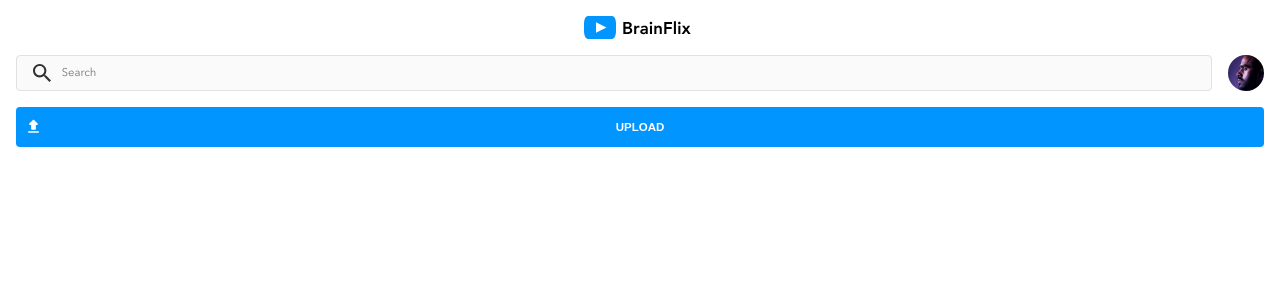
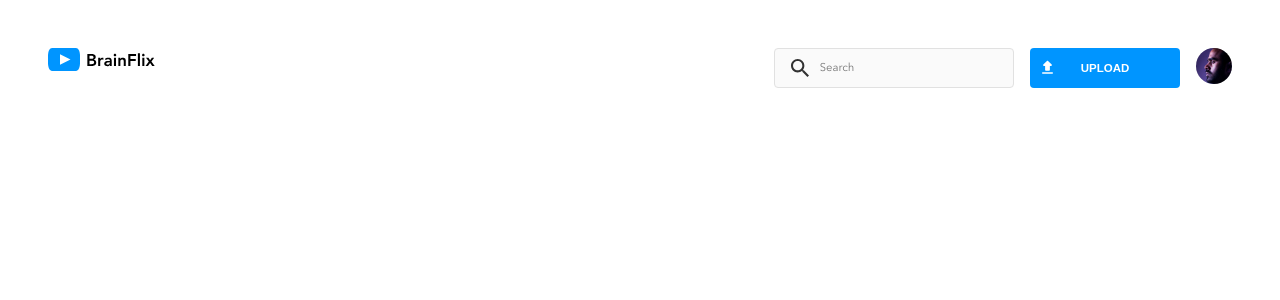
Before and after one commit to genesisvb/brainflix, a React (Create React App) app: page / in a window 1280 px wide. Shown: the top 300 px of the page. Built offline with nearby package versions, Linux system fonts and the light colour scheme.

Commit message:
Add nav-bar for tablet

```diff
--- a/src/App.scss
+++ b/src/App.scss
@@ -1,6 +1,7 @@
 @use './styles/partials/variables' as *;
 @use './styles/partials/mixins' as *;
 @use './styles/partials/fonts' as *;
+@use './styles/partials/mixins' as *;
 
 * {
     box-sizing: border-box;
@@ -11,4 +12,5 @@
 
 .App__container {
     padding: 1rem;
+    font-family: 'AvenirNext LT Pro';
 }
--- a/src/components/Header/Header.jsx
+++ b/src/components/Header/Header.jsx
@@ -9,13 +9,11 @@ return (
     <header className="header">
         <nav class="nav">
             <a href="../../index.html"><img className="nav__logo" src={logo}  alt="logo" /></a>
-            <div className="nav__input">
+            <form className="nav__input">
                 <input img src={inputIcon} className="nav__input-box" type="text" placeholder="Search" />
                 <img src={avatar} className="nav__input-photo" alt="avatar" />
-            </div>
-            <div>
                 <button className="button">Upload</button>
-            </div>
+            </form>
         </nav>
     </header>
 )
--- a/src/components/Header/Header.scss
+++ b/src/components/Header/Header.scss
@@ -1,6 +1,13 @@
 @use "../../styles/partials/variables" as *;
+@use "../../styles/partials/mixins" as *;
 
 .nav {
+
+    @include tablet {
+        padding: 2rem;
+        display: flex;
+        justify-content: space-between;
+    }
 
     &__logo {
         max-width: 7.5rem;
@@ -13,13 +20,18 @@
     &__input {
         display: flex;
         justify-content: space-between;
+        flex-wrap: wrap;
         gap: 1rem;
+
+        @include tablet {
+            flex-wrap: nowrap;
+        }
     }
 
     &__input-box {
         flex: 1;
         max-width: 100%;
-        min-width: 15rem;
+        min-width: 13rem;
         margin-bottom: 1rem;
         background-image: url("../../assets/Icons/search.svg");
         background-repeat: no-repeat;
@@ -34,6 +46,11 @@
         background-color: $secondary-color-bright;
         outline: none;
         resize: none;
+
+        @include tablet {
+            min-width: 15rem;
+            min-height: 2.5rem;
+        }
     }
 
     &__input-avatar {
@@ -53,6 +70,10 @@
         background-color: $secondary-color-medium;
         object-fit: cover;
         object-position: 20%;
+
+        @include tablet {
+            order: 3;
+        }
     }
 }
 
@@ -70,6 +91,11 @@
     border-radius: 4px;
     font-size: 0.72rem;
     font-weight: 700;
-    border: 0
+    border: 0;
+
+    @include tablet {
+        min-width: 9.375rem;
+        padding: 0 2rem;
+    }
 
 }
--- a/src/styles/partials/_mixins.scss
+++ b/src/styles/partials/_mixins.scss
@@ -0,0 +1,13 @@
+@use './variables' as *;
+
+@mixin tablet {
+    @media (min-width: $tablet-breakpoint) {
+        @content;
+    }
+}
+
+@mixin desktop {
+    @media (min-width: $desktop-breakpoint) {
+        @content;
+    }
+}
```
